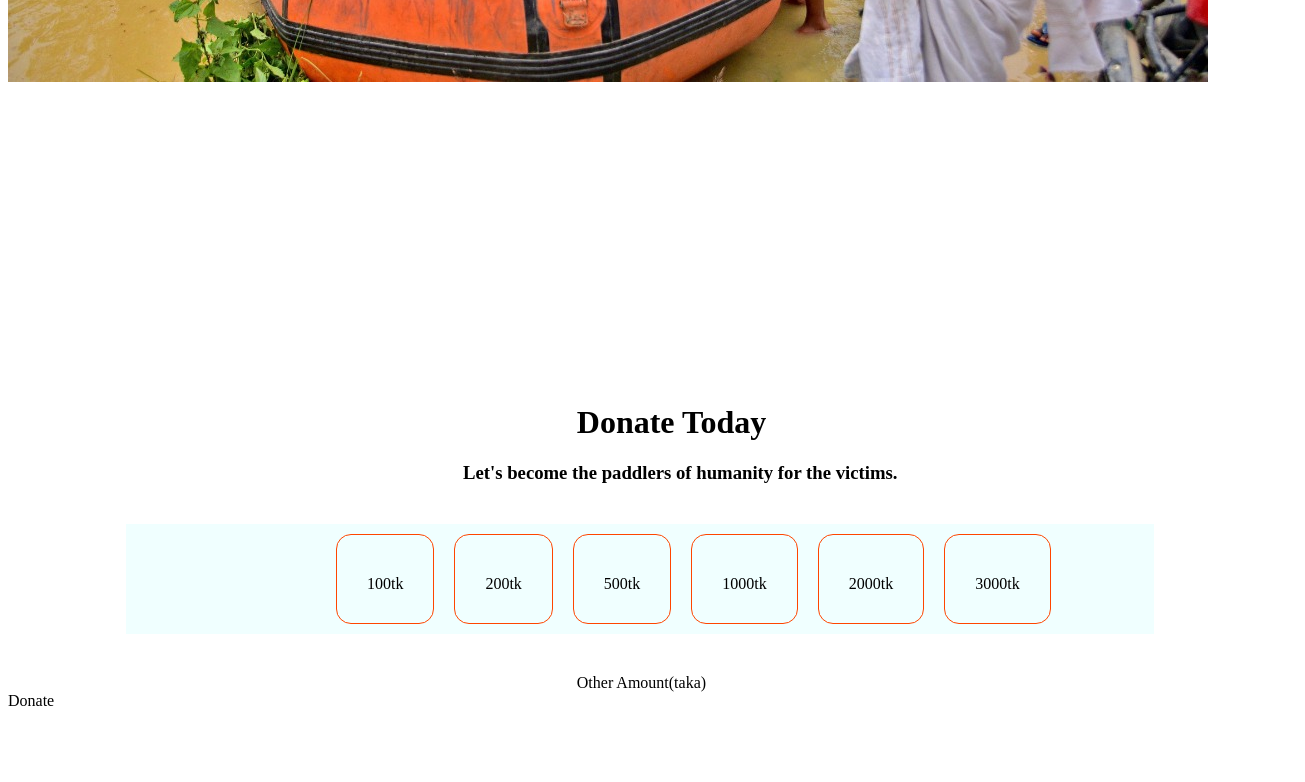
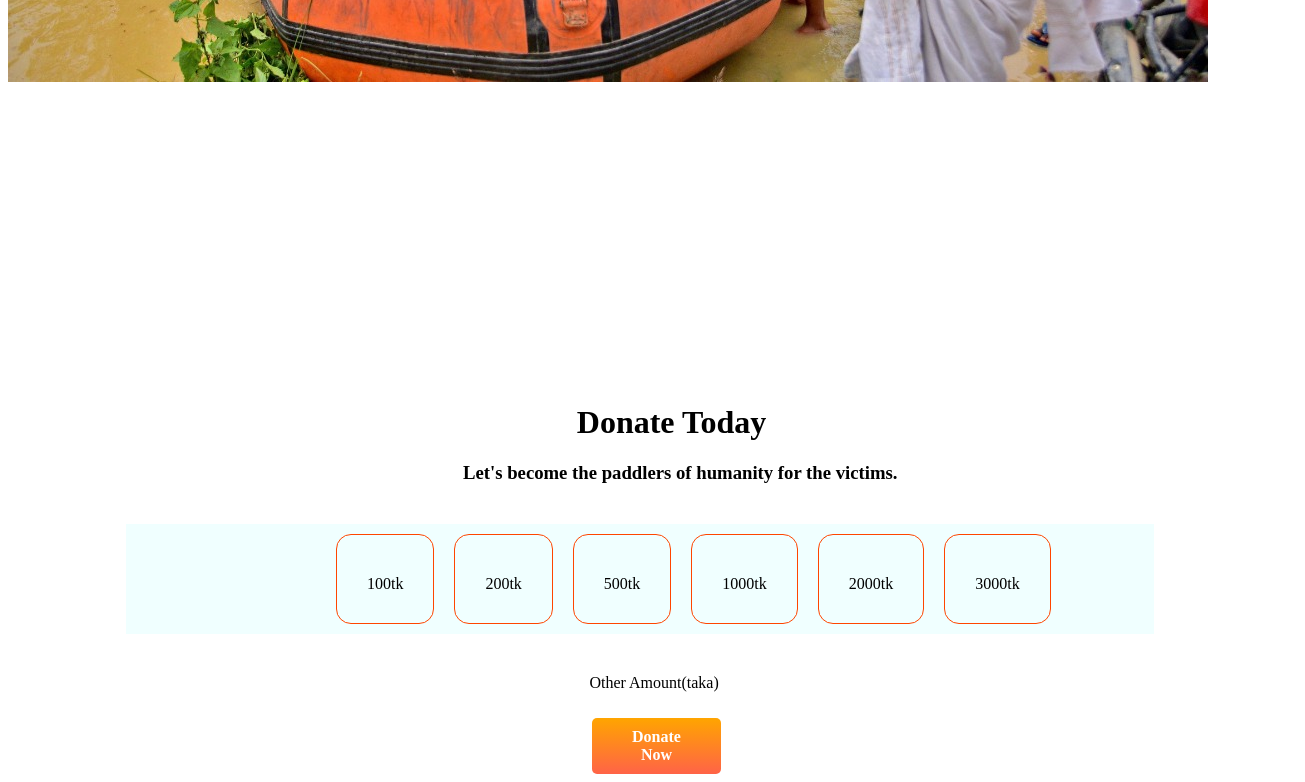
Before and after one commit to Aprimmuhury/donation-collection, a plain HTML site: page index.html in a window 1280 px wide. Shown: the part 554-1336 px from the top of the page, 1305 px wide, since content can reach past the window. Before the commit the page ends 1272 px from the top, so only its background shows below. Drawn offline with Linux system fonts and the light colour scheme; a web font is replaced by a local one.

Commit message:
donate today

```diff
--- a/index.html
+++ b/index.html
@@ -38,8 +38,8 @@
                 <div class="ten">
                 <td>Other Amount(taka)<br/></td>
                 </div>
-                <div class="gold">
-                <a target="_blank" rel="">Donate</a>
+                <div>
+                <a id="gold">Donate Now</a>
                 </div>
             </div>
         </div>
--- a/style.css
+++ b/style.css
@@ -94,10 +94,18 @@
    border-radius: 15px;
 }
 .ten{
-    padding-left: 45%;
+    padding-left: 46%;
+    padding-bottom: 2%;
 }
-.gold{
+#gold{
+    text-align: center;
+    text-decoration:none;
+    background-image: linear-gradient(orange,tomato);
+    padding:10px 40px;
+    color: white;
+    font-weight: 700;
+    border-radius: 5px;
+    display: inline-block;
 
-    border:1px solid orangered
-    orangered
+    margin:0 584px;
 }
```
